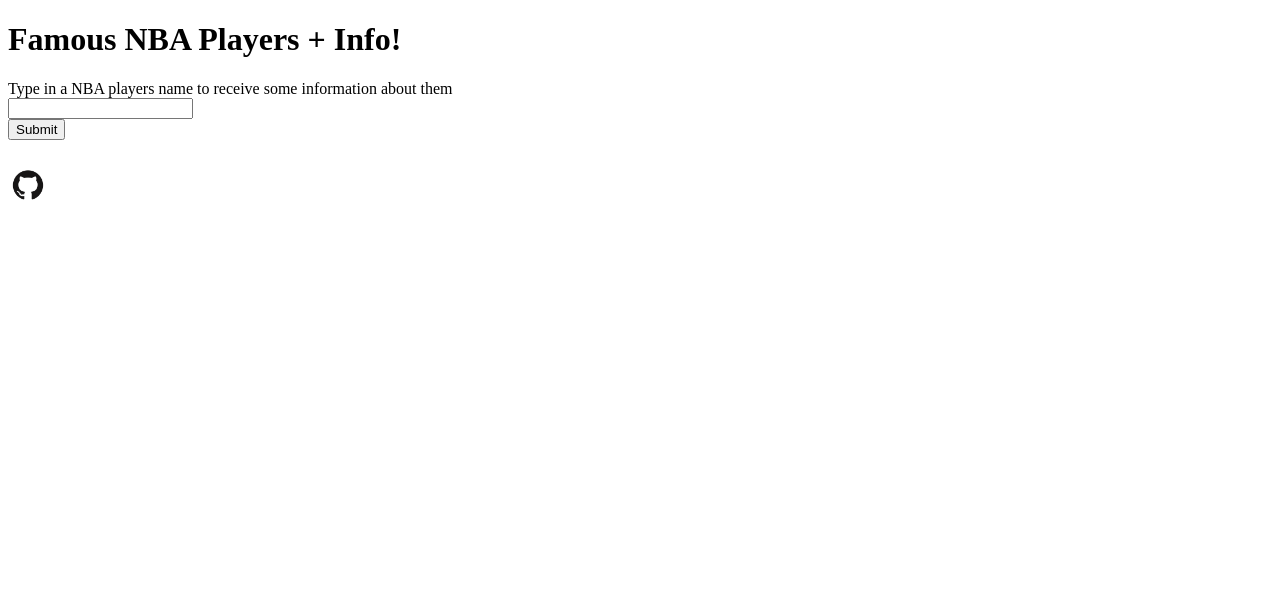
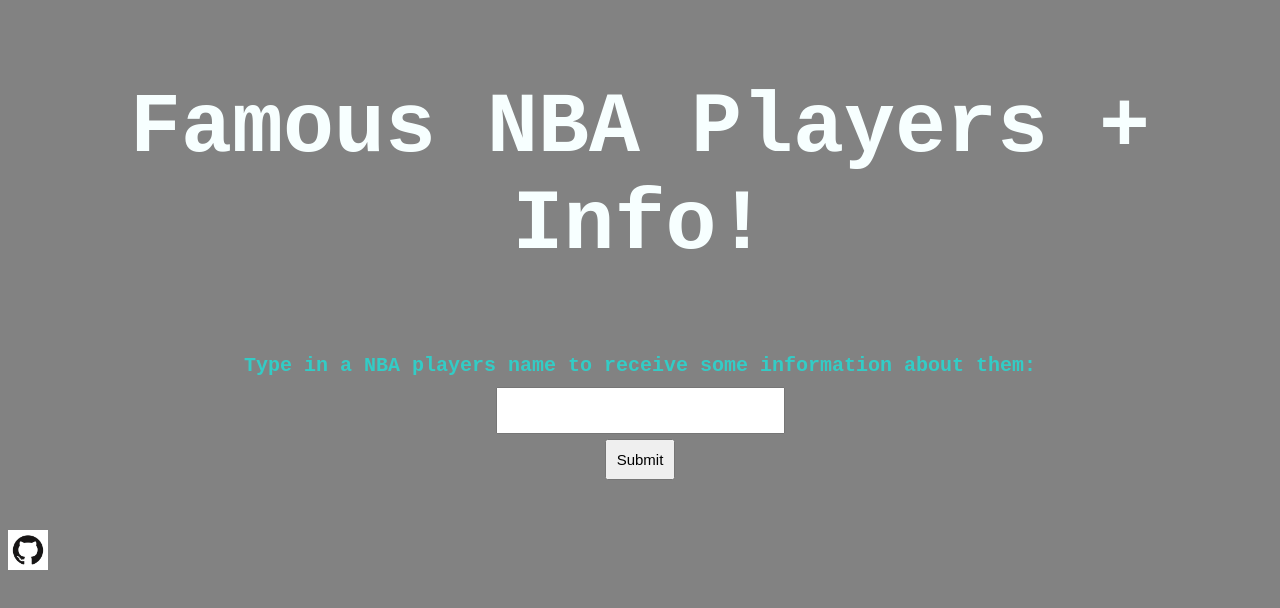
Before and after one commit to hayleeha/creativeProject2, a plain HTML site: page index.html in a window 1280 px wide. Drawn offline with nearby package versions, Linux system fonts and the light colour scheme.

Commit message:
second try

```diff
--- a/index.html
+++ b/index.html
@@ -9,7 +9,7 @@
   <body>
 
   <h1>Famous NBA Players + Info!</h1>
-  <h10>Type in a NBA players name to receive some information about them</h10>
+  <h2>Type in a NBA players name to receive some information about them:</h2>
 
   <form>
   <input id="playerInput" type="text1"></input><br/>
--- a/styles.css
+++ b/styles.css
@@ -0,0 +1,46 @@
+body{
+	background-color: #828282;
+}
+
+form{
+	text-align: center;
+}
+
+#playerResults{
+	font-size: 40px;
+	text-align: center;
+	padding: 10px;
+	color: #F7FFFF;
+	font-family: "Courier New", Courier, monospace	;
+
+}
+
+#playerInput{
+	padding: 10px;
+	font-size: 20px;
+
+}
+
+#playerSubmit{
+	padding: 10px;
+	margin: 5px;
+	font-size: 15px;
+}
+
+h1{
+	font-size: 85px;
+	padding: 40px;
+	margin: 40px;
+	text-align: center;
+	color: #F7FFFF;
+	font-family: "Courier New", Courier, monospace	;
+}
+
+h2{
+	font-size: 20px;
+	padding: 0px;
+	margin: 10px;
+	text-align: center;
+	color: #33CCC6;
+	font-family: "Courier New", Courier, monospace	;
+}
```
